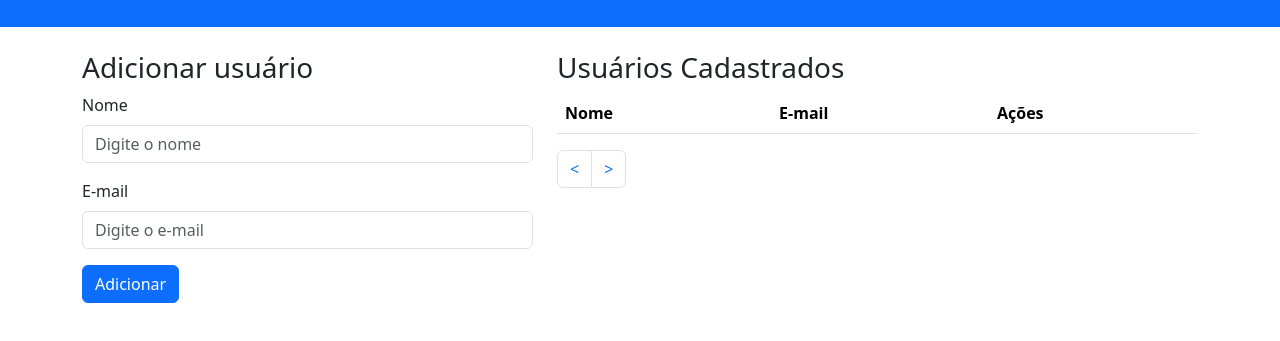
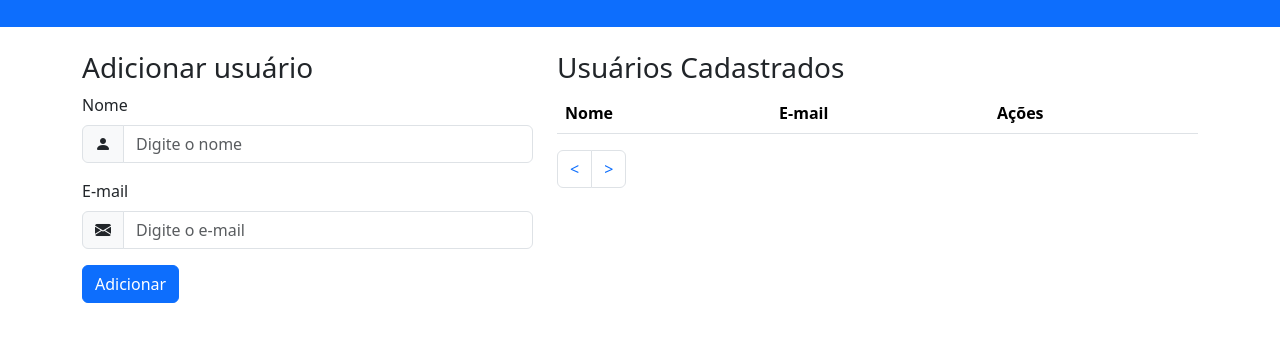
Before and after one commit to ErikCarvalho94/cadastro-de-usuarios, a website: page index.html in a window 1280 px wide. Shown: the part 93-434 px from the top of the page. Drawn offline with nearby package versions, Linux system fonts and the light colour scheme; no server answers.

Commit message:
feat: adiciona animações de hover nos ícones dos campos de nome e e-mail

```diff
--- a/index.html
+++ b/index.html
@@ -8,6 +8,7 @@
     rel="stylesheet"
   />
   <link rel="stylesheet" href="https://cdn.jsdelivr.net/npm/bootstrap-icons@1.11.3/font/bootstrap-icons.min.css">
+  <link rel="stylesheet" href="style.css">
 
     <title>Cadastro de usuário</title>
 </head>
@@ -26,12 +27,18 @@
                 <form id="formUsuario">
                     <div class="mb-3">
                         <label for="nome" class="form-label">Nome</label>
-                        <input type="text" class="form-control" id="nome" placeholder="Digite o nome" required>
+                        <div class="input-group input-hover">
+                          <span class="input-group-text icon-hover"><i class="bi bi-person-fill"></i></span>
+                          <input type="text" class="form-control" id="nome" placeholder="Digite o nome" required>
+                        </div>
                     </div>
 
                     <div class="mb-3">
                         <label for="email" class="form-label">E-mail</label>
-                        <input type="email" class="form-control" id="email" placeholder="Digite o e-mail" required>
+                        <div class="input-group input-hover">
+                          <span class="input-group-text icon-hover"><i class="bi bi-envelope-fill"></i></span>
+                          <input type="email" class="form-control" id="email" placeholder="Digite o e-mail" required>
+                        </div>
                     </div>
 
                     <button type="submit" class="btn btn-primary">Adicionar</button>
--- /dev/null
+++ b/style.css
@@ -0,0 +1,7 @@
+.icon-hover i {
+    transition: transform 0.3s ease;
+}
+
+.input-hover:hover .icon-hover i {
+    transform: rotate(-10deg) scale(1.2);
+}
```
